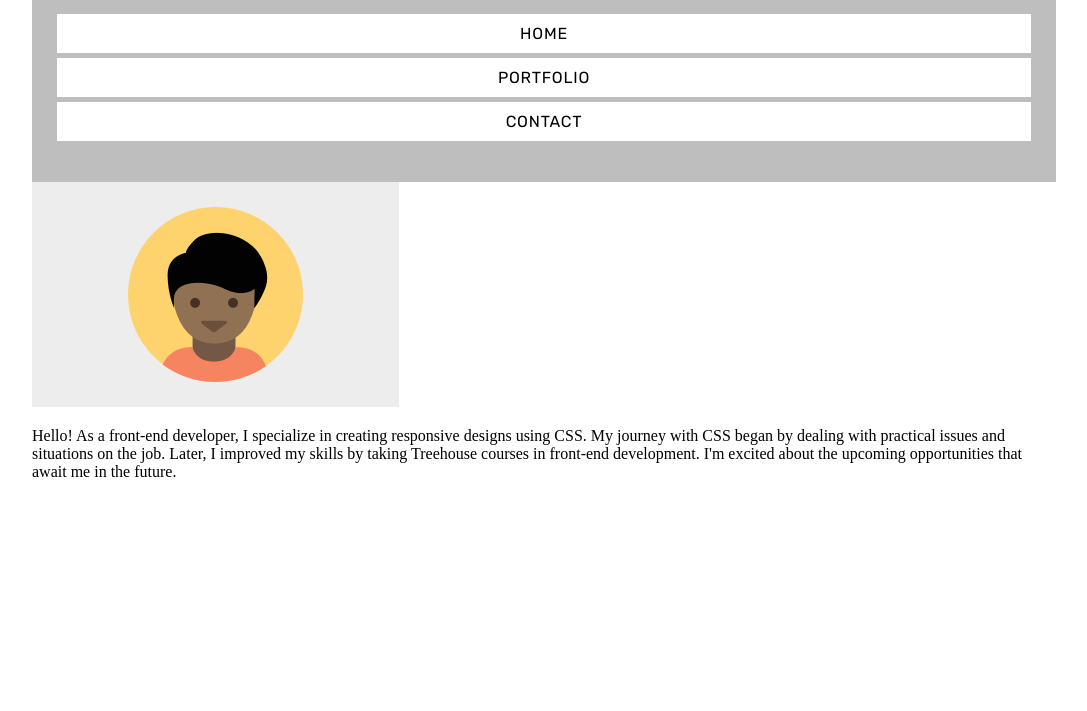
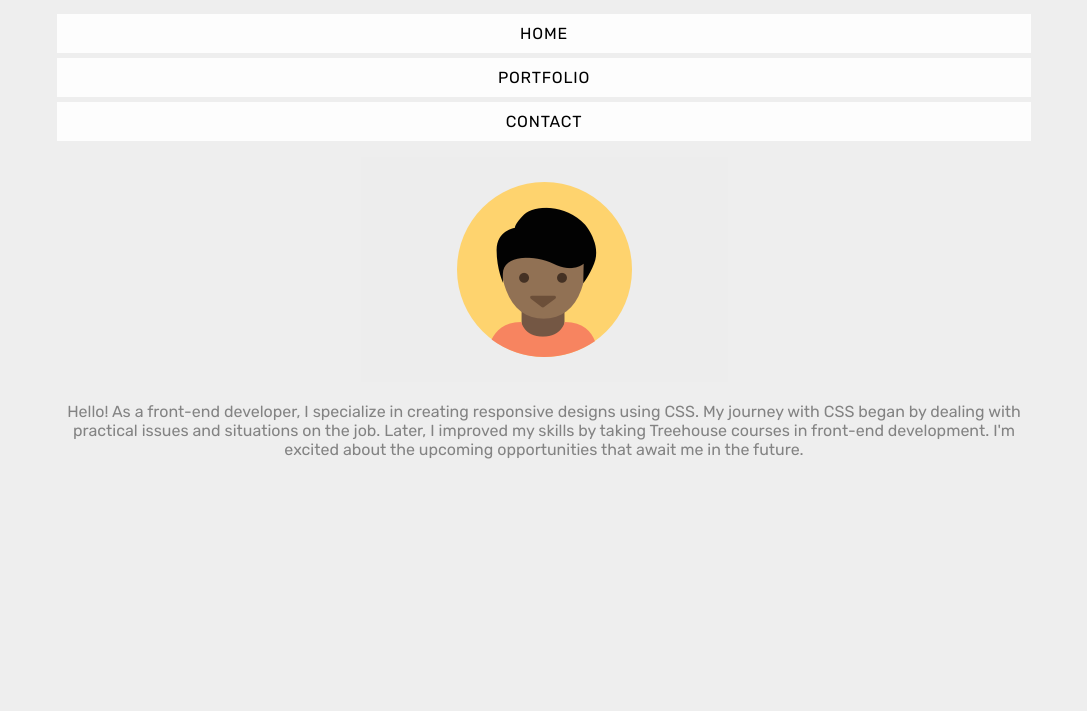
Before and after one commit to DraganaBegojev/Project-2, a plain HTML site: page index.html in a window 1280 px wide. Shown: the part 89-800 px from the top of the page, without its empty margins (96-1183 px from the left). Drawn offline with Linux system fonts and the light colour scheme.

Commit message:
Header
customizing header

```diff
--- a/css/styles.css
+++ b/css/styles.css
@@ -5,6 +5,12 @@
   body {
     margin: 0 auto;
     max-width: 1024px;
+    background-color: #eeeeee;
+    font-family: "Rubik", sans-serif, Arial, Verdana;
+  }
+
+  header {
+    padding: 25px;
   }
 
   ul {
@@ -15,13 +21,9 @@
   a {
     text-decoration: none;
   }
-
   nav {
-    font-family: "Rubik", sans-serif, Arial, Verdana;;
     font-weight: 400;
     letter-spacing: .05em;
-    background-color: #bebebe;
-    padding: 25px;
   }
 
   h1, .top-nav {
@@ -43,9 +45,16 @@
   .top-nav li {
     padding: 10px 0;
     margin: 5px auto;
-    background-color: #fff;
+    background-color: #fdfdfd;
   }
 
   .top-nav a {
     text-transform: uppercase;
   }
+
+  .intro {
+    text-align: center;
+}
+.message {
+  color: #838383;
+}
```
